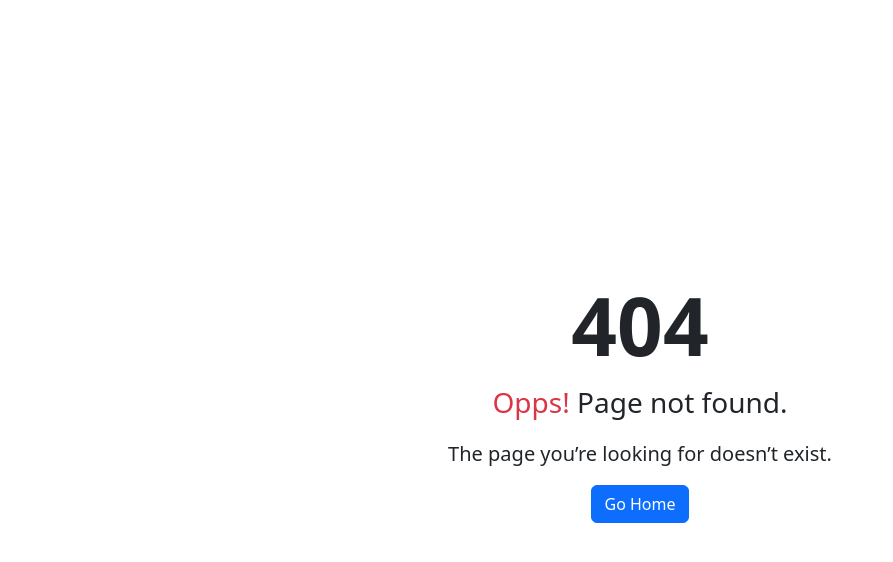
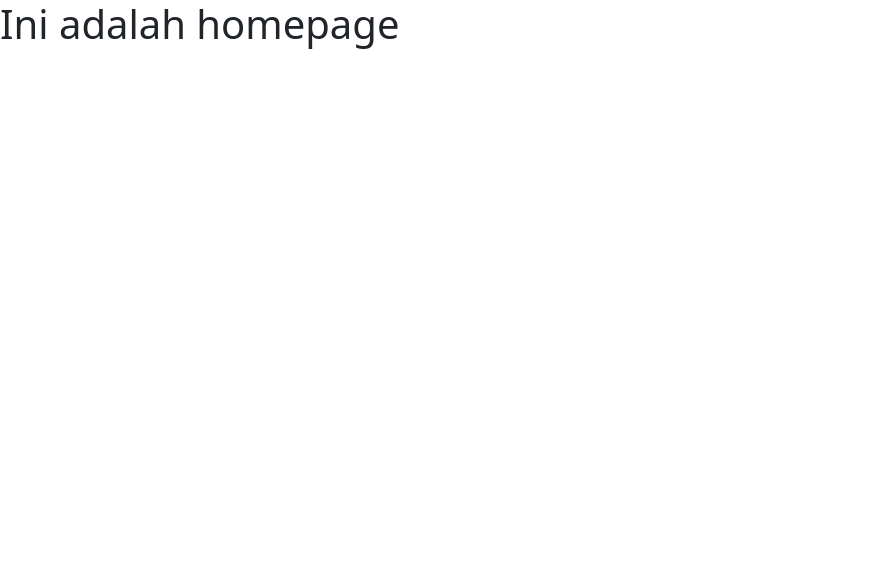
Before and after one commit to FSW-29/ChallengeChapter9, a React (Create React App) app in the folder client-side/: page / in a window 1280 px wide. Before the commit this address had no page. Shown: the top 562 px of the page, without its empty margins (0-893 px from the left). Built offline with nearby package versions, Linux system fonts and the light colour scheme.

Commit message:
Tambah route untuk halaman utama

```diff
--- a/client-side/src/App.js
+++ b/client-side/src/App.js
@@ -3,12 +3,14 @@
 import RegisterPage from './pages/authentication/register';
 import NotFoundPage from './pages/notfound/notfound';
 import LoginPage from './pages/authentication/login';
+import HomePage from './pages/home/home';
 
 function App() {
   return (
     <>
       <BrowserRouter>
         <Routes>
+          <Route path='/' element={ <HomePage /> } />
           <Route path='/register' element={ <RegisterPage /> } />
           <Route path='/login' element={ <LoginPage /> } />
           <Route path='*' element={ <NotFoundPage /> } />
```
